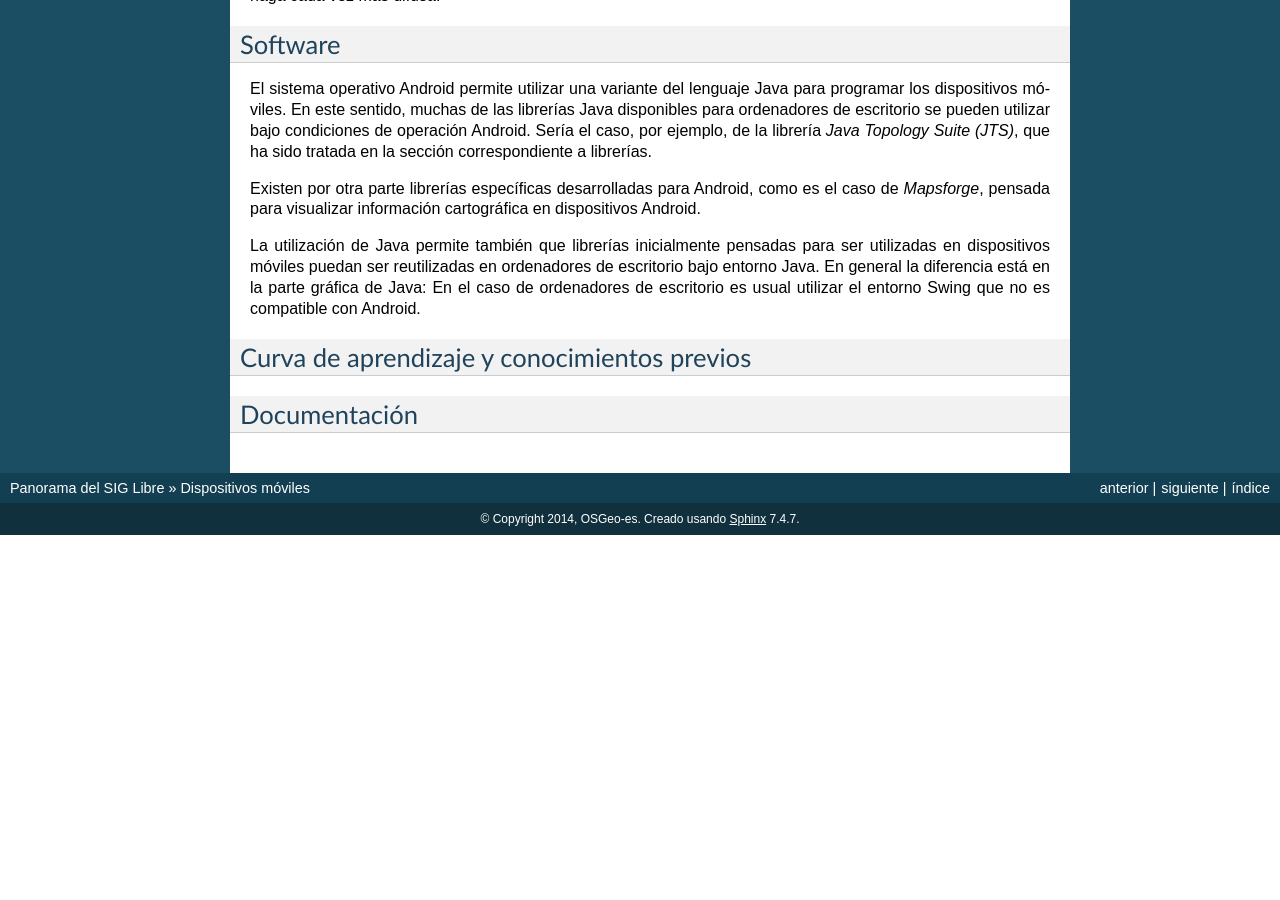
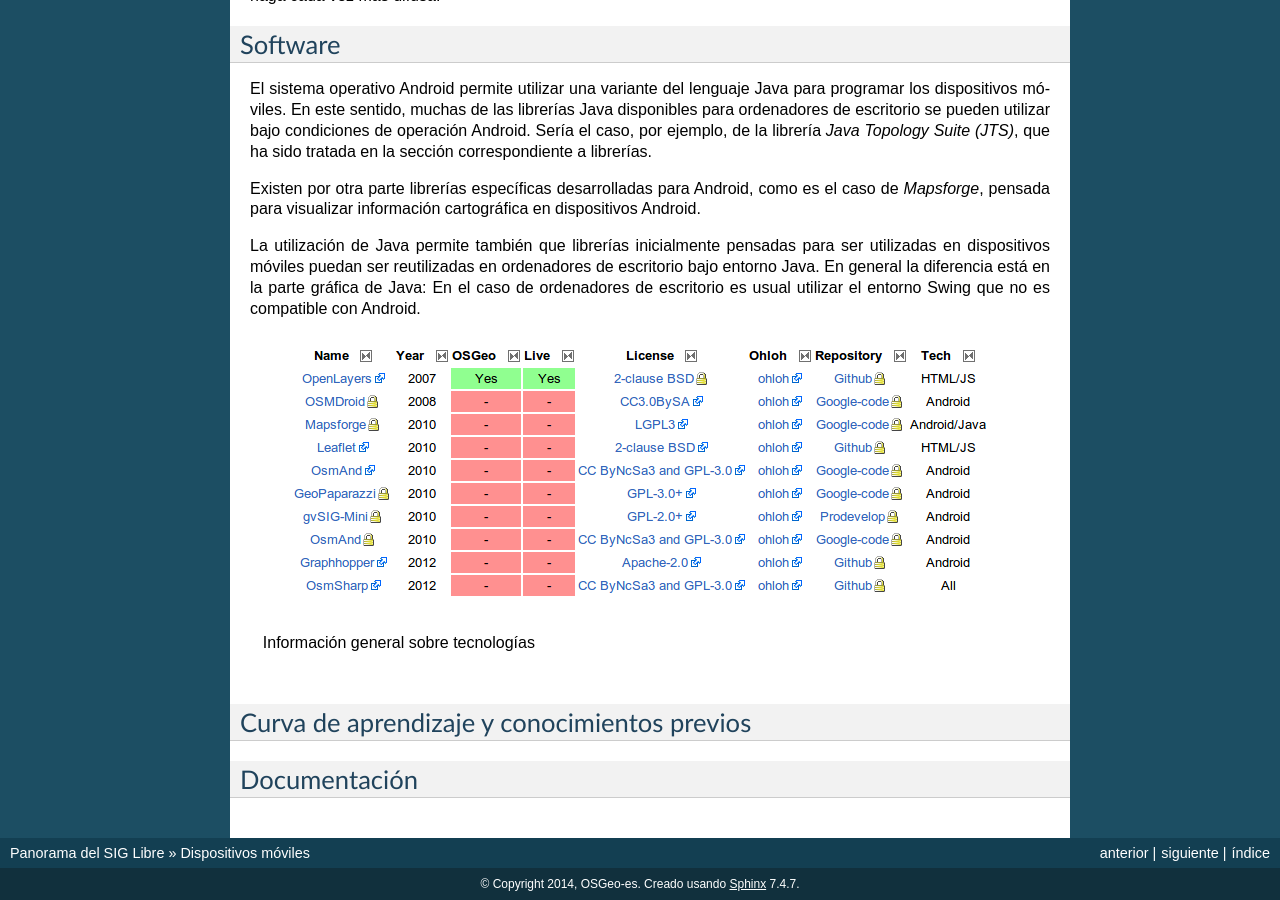
Before and after one commit to OSGeo-ES/panorama-siglibre8, a Sphinx documentation site: the page built from source/movilidad/index.rst, in a window 1280 px wide and 900 px high, scrolled down 638 px. Built offline with Sphinx 7.4.7, drawn with Linux system fonts in a browser that asks for light colours; before the commit the page ends 1173 px from its top, so only the background shows below that.

Commit message:
Add movilidad.png table image

```diff
--- a/source/movilidad/index.rst
+++ b/source/movilidad/index.rst
@@ -25,8 +25,20 @@
 
 La utilización de Java permite también que librerías inicialmente pensadas para ser utilizadas en dispositivos móviles puedan ser reutilizadas en ordenadores de escritorio bajo entorno Java. En general la diferencia está en la parte gráfica de Java: En el caso de ordenadores de escritorio es usual utilizar el entorno Swing que no es compatible con Android.
 
+
+
+.. figure:: img/movilidad.png
+   :align: center
+   :alt: Información general sobre las tecnologías
+
+   Información general sobre tecnologías
+
+
+
 Curva de aprendizaje y conocimientos previos
 --------------------------------------------
 
+
+
 Documentación
 -------------
```
Also changed, not shown: source/movilidad/img/movilidad.png (added).
